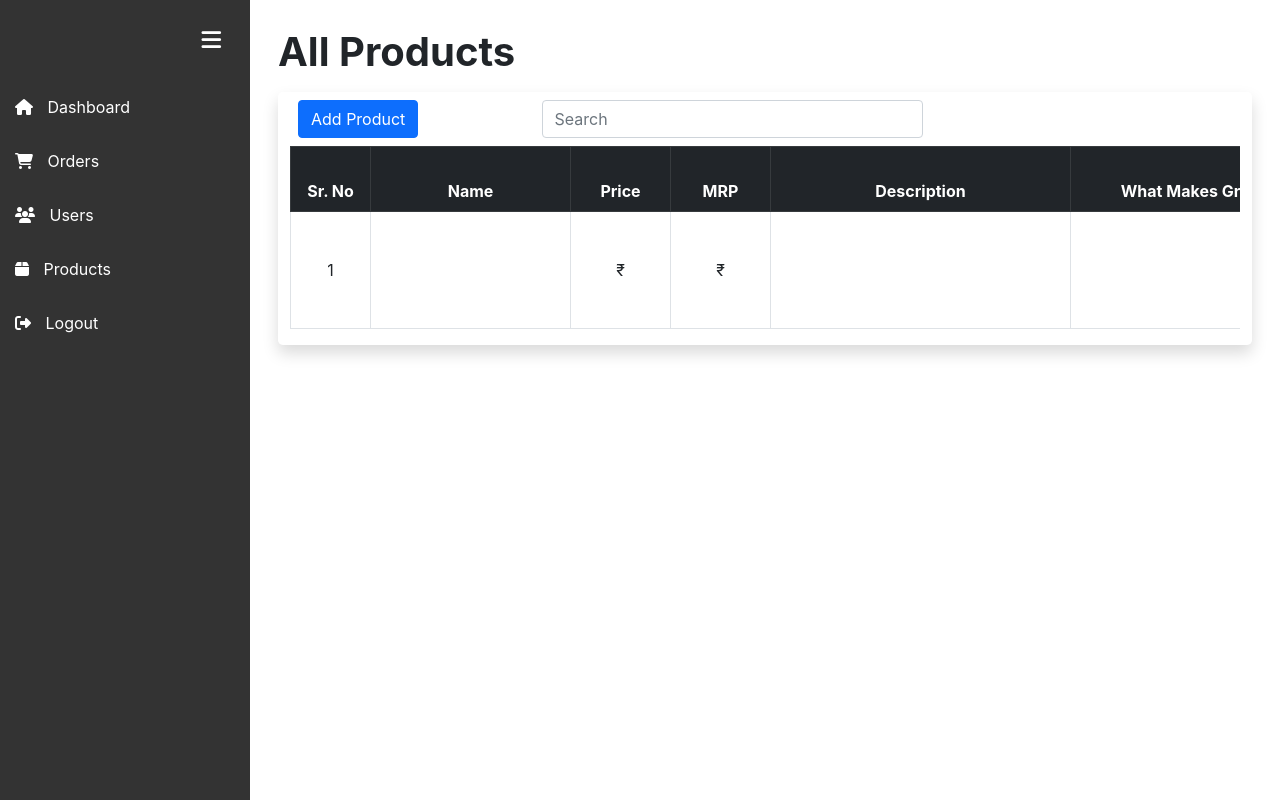
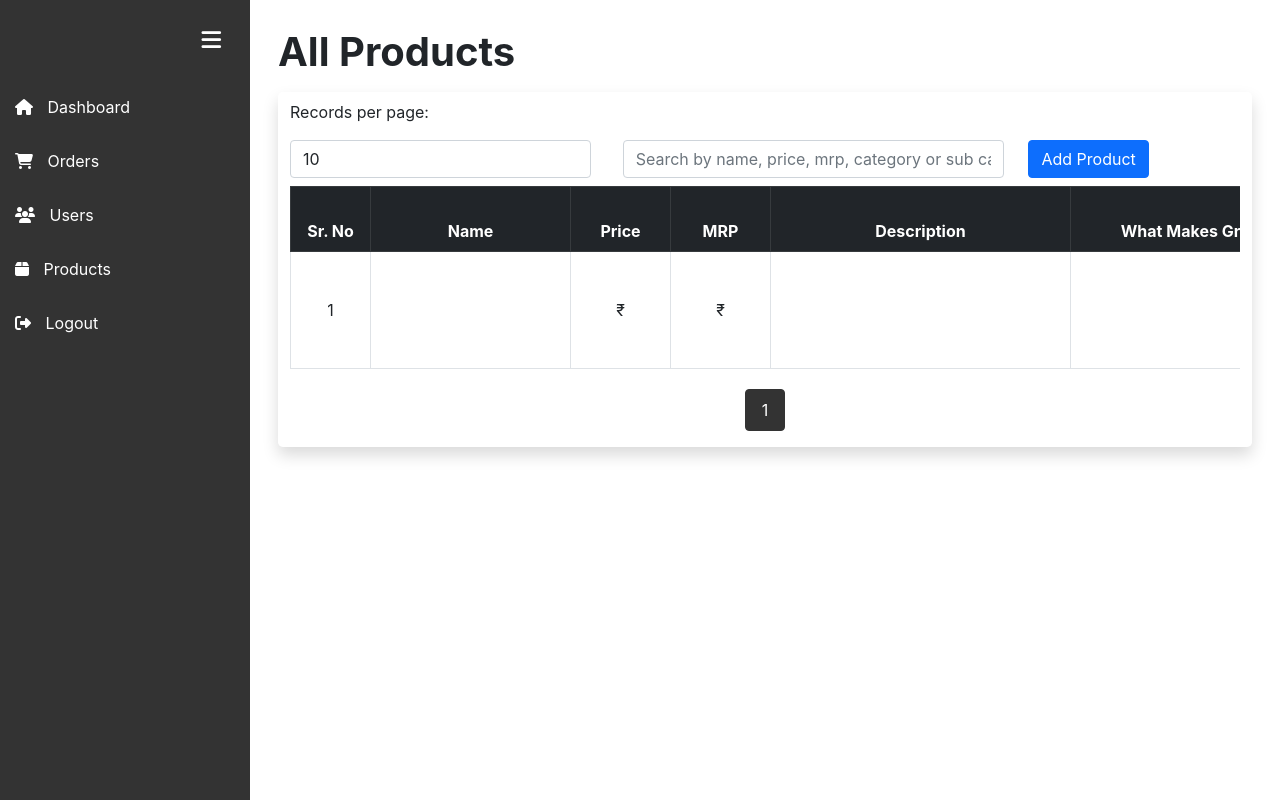
Before and after one commit to karanbgit/FragnanceAdmin, a CodeIgniter app: page /FragnanceAdmin/AdminController/AllProducts in a window 1280 px wide. Run offline with CodeIgniter, Linux system fonts and the light colour scheme; the visitor is signed in with stand-in values (Sample User, id 1); tables that the repository leaves empty or names only in its code hold one stand-in row (values such as "Sample post"); data that the repository does not hold is empty.

Commit message:
Added pagination and search functionality to AllProducts view, updated styles and layout, and modified form fields and validation.

```diff
--- a/application/views/AllProducts.php
+++ b/application/views/AllProducts.php
@@ -178,6 +178,28 @@
                 display: inline;
             }
         }
+
+        /* Pagination styles */
+        .pagination {
+            margin-top: 20px;
+            justify-content: center;
+        }
+
+        .pagination .page-item .page-link {
+            color: #333;
+            border: 1px solid #ddd;
+            padding: 8px 16px;
+        }
+
+        .pagination .page-item.active .page-link {
+            background-color: #333;
+            border-color: #333;
+            color: white;
+        }
+
+        .pagination .page-item .page-link:hover {
+            background-color: #f8f9fa;
+        }
     </style>
 
     <style>
@@ -199,17 +221,26 @@
                 <div class="row">
                     <div class="container">
                         <div class="row">
+                            <div class="col-lg-4">
+                                <label class="mt-2" for="recordsPerPage">Records per page:</label>
+                                <select id="recordsPerPage" class="form-control mt-3" onchange="updateRecordsPerPage()">
+                                    <option value="5">5</option>
+                                    <option value="10" selected>10</option>
+                                    <option value="15">15</option>
+                                    <option value="20">20</option>
+                                </select>
+                            </div>
+                            <div class="col-lg-5">
+                                <input type="text" id="search" class="form-control m-2 mt-5" oninput="filterRecords()"
+                                    placeholder="Search by name, price, mrp, category or sub category">
+                            </div>
                             <div class="col-lg-3">
-                                <button type="button" class="btn btn-primary m-2" data-bs-toggle="modal"
+                                <button type="button" class="btn btn-primary m-2 mt-5" data-bs-toggle="modal"
                                     data-bs-target="#addProductModal">
                                     Add Product
                                 </button>
                             </div>
-                            <div class="col-lg-5">
-                                <input type="text" class="form-control m-2" placeholder="Search">
-                            </div>
-                            <div class="col-lg-4">
-                            </div>
+
                         </div>
 
                         <div class="table-container">
@@ -230,8 +261,20 @@
                                 </thead>
 
 
-                                <?php $count = 0;
-                                foreach ($li as $data): ?>
+                                <?php
+                                $items_per_page = 10;
+                                $current_page = isset($_GET['page']) ? $_GET['page'] : 1;
+                                $start_index = ($current_page - 1) * $items_per_page;
+
+                                // Get total number of items
+                                $total_items = count($li);
+                                $total_pages = ceil($total_items / $items_per_page);
+
+                                // Get items for current page
+                                $page_items = array_slice($li, $start_index, $items_per_page);
+
+                                $count = $start_index;
+                                foreach ($page_items as $data): ?>
                                     <tbody>
                                         <tr>
                                             <td><?php echo ++$count ?></td>
@@ -260,9 +303,35 @@
                                             </td>
                                         </tr>
                                     </tbody>
-
                                 <?php endforeach; ?>
                             </table>
+
+                            <!-- Pagination -->
+                            <nav aria-label="Page navigation">
+                                <ul class="pagination">
+                                    <?php if ($current_page > 1): ?>
+                                        <li class="page-item">
+                                            <a class="page-link" href="?page=<?php echo $current_page - 1 ?>" aria-label="Previous">
+                                                <span aria-hidden="true">&laquo;</span>
+                                            </a>
+                                        </li>
+                                    <?php endif; ?>
+
+                                    <?php for ($i = 1; $i <= $total_pages; $i++): ?>
+                                        <li class="page-item <?php echo ($i == $current_page) ? 'active' : '' ?>">
+                                            <a class="page-link" href="?page=<?php echo $i ?>"><?php echo $i ?></a>
+                                        </li>
+                                    <?php endfor; ?>
+
+                                    <?php if ($current_page < $total_pages): ?>
+                                        <li class="page-item">
+                                            <a class="page-link" href="?page=<?php echo $current_page + 1 ?>" aria-label="Next">
+                                                <span aria-hidden="true">&raquo;</span>
+                                            </a>
+                                        </li>
+                                    <?php endif; ?>
+                                </ul>
+                            </nav>
                         </div>
                     </div>
                 </div>
@@ -367,8 +436,8 @@
                                         <label class="form-label">Sub Category : </label>
                                         <select id="subcategory" name="subcategory" class="form-select" required>
                                             <option value="">Choose a sub category</option>
-                                            <option value="Men">Men</option>
-                                            <option value="Women">Women</option>
+                                            <option value="Men">Men's</option>
+                                            <option value="Women">Women's</option>
                                             <option value="both">Both</option>
                                         </select>
                                         <div class="error" id="subcategoryError"></div>
@@ -388,8 +457,8 @@
                             <button type="submit" class="btn btn-primary">Save the Product</button>
                             <button type="button" class="btn btn-danger" data-bs-dismiss="modal">Cancel</button>
                         </div>
+                    </form>
                 </div>
-                </form>
             </div>
         </div>
     </div>
@@ -399,10 +468,33 @@
     <!-- Bootstrap JS -->
     <script src="https://cdn.jsdelivr.net/npm/bootstrap@5.3.3/dist/js/bootstrap.bundle.min.js"
         integrity="sha384-YvpcrYf0tY3lHB60NNkmXc5s9fDVZLESaAA55NDzOxhy9GkcIdslK1eN7N6jIeHz"
-        crossorigin="anonymous"></script>
+        crossorigin="anonymous">
+    </script>
 
+    <script>
+        function filterRecords() {
+            const searchValue = document.getElementById('search').value.toLowerCase();
+            const rows = document.querySelectorAll('tbody tr');
 
+            rows.forEach(row => {
+                const name = row.querySelector('td:nth-child(2)').textContent.toLowerCase();
+                const price = row.querySelector('td:nth-child(3)').textContent.toLowerCase();
+                const mrp = row.querySelector('td:nth-child(4)').textContent.toLowerCase();
+                const category = row.querySelector('td:nth-child(7)').textContent.toLowerCase();
+                const subCategory = row.querySelector('td:nth-child(8)').textContent.toLowerCase();
 
+                if (name.includes(searchValue) ||
+                    price.includes(searchValue) ||
+                    mrp.includes(searchValue) ||
+                    category.includes(searchValue) ||
+                    subCategory.includes(searchValue)) {
+                    row.style.display = '';
+                } else {
+                    row.style.display = 'none';
+                }
+            });
+        }
+    </script>
 
     <script>
         // Form Validation
```
Also changed, not shown: uploads/address_location5.png (added), uploads/gmail3.png (added), uploads/linkedin_icon2.png (added).
